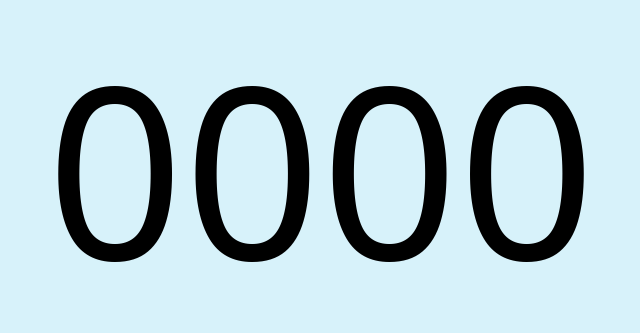
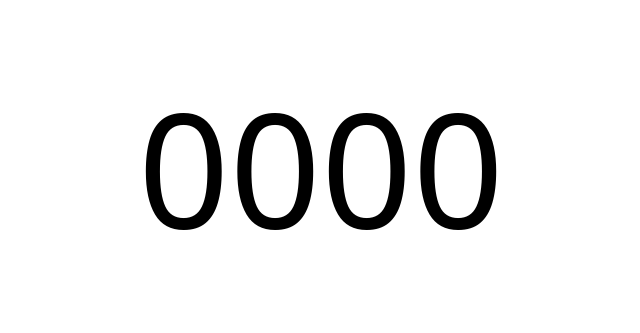
Before and after one commit to LimJY03/FlashNumber, a plain HTML site: page index.html in a window 1280 px wide. Shown: the part 234-567 px from the top of the page, without its empty margins (319-959 px from the left). Drawn offline with Linux system fonts and the light colour scheme.

Commit message:
Update style.css

```diff
--- a/style.css
+++ b/style.css
@@ -5,7 +5,7 @@
 }
 
 #content-wrapper {
-    height: 100vh;
+    height: 100%;
     width: 100%;
     text-align: center;
     background-size: cover;
@@ -17,6 +17,6 @@
     top: 50%;
     left: 50%;
     transform: translate(-50%, -50%);
-    font-size: 15rem;
+    font-size: 10rem;
     font-weight: 500;
 }
```
